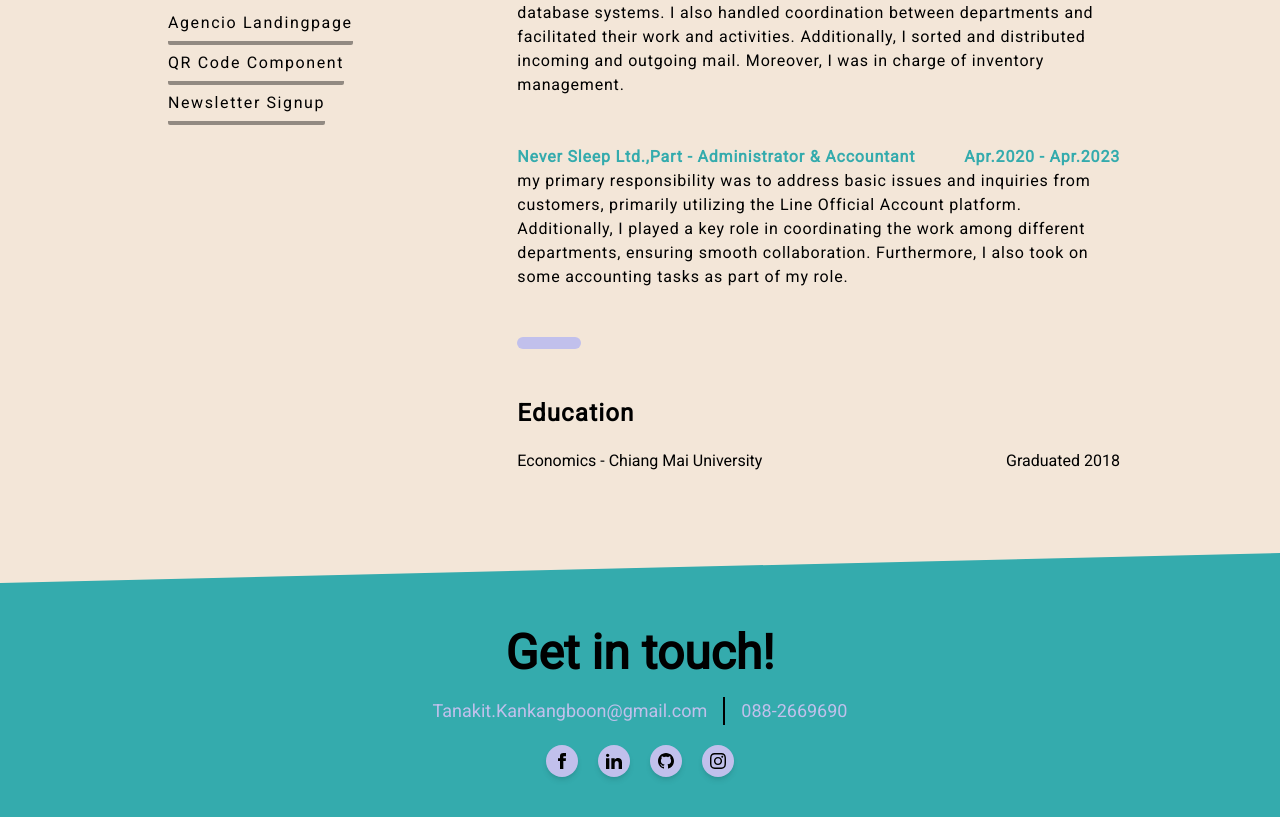
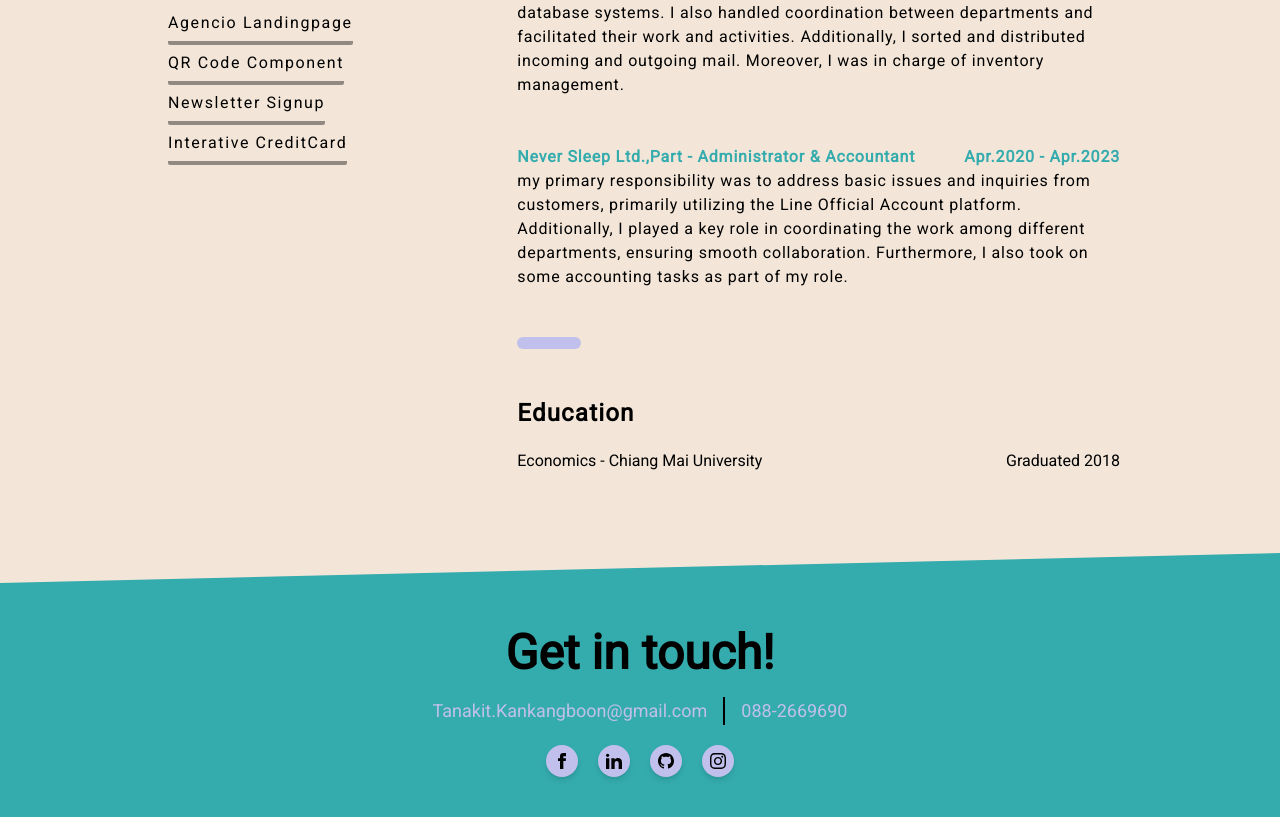
Before and after one commit to paperint/my-resume, a React (Vite) app: page / in a window 1280 px wide. Shown: the part 991-1808 px from the top of the page. Built offline with nearby package versions, Linux system fonts and the light colour scheme.

Commit message:
add: add project to data

```diff
--- a/src/data/information.js
+++ b/src/data/information.js
@@ -51,6 +51,10 @@ const data = [
         title: "Newsletter Signup",
         link: "https://github.com/paperint/newsletter-sign-up-with-success-message",
       },
+      {
+        title: "Interative CreditCard",
+        link: "https://github.com/paperint/interactive-creditcard",
+      },
     ],
     email: "Tanakit.Kankangboon@gmail.com",
     phone: "088-2669690",
```
